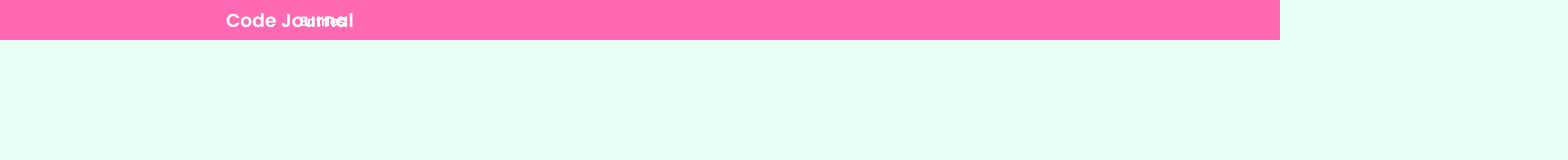
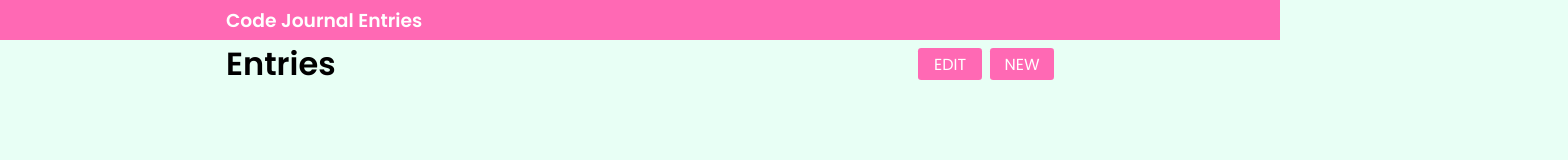
Before and after one commit to igracepark/code-journal, a website: page index.html in a window 1280 px wide. Shown: the whole page, 1568 px wide, since content can reach past the window. Drawn offline with Linux system fonts and the light colour scheme.

Commit message:
Added nav bar with styling.

```diff
--- a/css/styles.css
+++ b/css/styles.css
@@ -18,10 +18,16 @@ body {
   top: 0.4rem;
 }
 
-.entries-header-container > h5,
+/* .entries-header-container {
+  display: flex;
+  justify-content: flex-start;
+} */
+
+/* .entries-header-container > h3, */
 .header-container > h3 {
   margin: 0 auto;
   color: white;
+  position: relative;
 }
 
 .image-container {
@@ -108,7 +114,11 @@ body {
   outline: none;
 }
 
-div[data-view="entry-form"] {
+/* div[data-view="entry-form"] {
+  display: none;
+} */
+
+.hidden {
   display: none;
 }
 
@@ -138,6 +148,45 @@ li {
 
 .entries-header-container {
   position: absolute;
-  left: 18rem;
   top: 0.75rem;
+  left: 25rem;
 }
+
+.entries-subheader {
+  display: flex;
+  justify-content: space-between;
+}
+
+.entries-subheader > h1 {
+  margin: 0;
+}
+
+.nav-list-container {
+  display: flex;
+  text-transform: uppercase;
+}
+
+.nav-bar-container {
+  display: flex;
+  align-items: center;
+  justify-content: space-between;
+}
+
+.nav-list-container li {
+  padding: 0;
+  height: 2rem;
+  width: 4rem;
+  background-color: hotpink;
+  margin: 0.5rem;
+  border-radius: 0.2rem;
+  list-style-type: none;
+  text-decoration: none;
+  margin-right: 0;
+  padding-top: 0.25rem;
+  color: white;
+}
+
+a {
+  text-decoration: none;
+  color: white;
+}
--- a/index.html
+++ b/index.html
@@ -17,7 +17,9 @@
   <link rel="stylesheet" href="css/styles.css">
 </head>
 <body>
+
   <div class="header-bar"></div>
+  <div data-view="entry-form" class="hidden">
     <div class="container">
       <header>
         <div class="row">
@@ -26,7 +28,7 @@
           </div>
         </div>
       </header>
-    <div data-view="entry-form">
+
       <main>
         <div class="row">
           <div class="column-full">
@@ -62,17 +64,45 @@
         </form>
         </main>
       </div>
-
+    </div>
 
     <div data-view="entries">
+      <!-- <div class="container">
         <header>
           <div class="row">
             <div class="column-full entries-header-container">
               <h5>Entries</h5>
             </div>
           </div>
+        </header> -->
+
+
+    <div class="container">
+      <header>
+        <div class="row">
+          <div class="column-full header-container">
+            <h3>Code Journal Entries</h3>
+          </div>
+        </div>
       </header>
-          <ul>
+
+
+
+
+        <div class="row">
+          <div class="column-full entries-subheader align">
+            <h1>Entries</h1>
+              <nav class="nav-bar-container">
+                <ul class="nav-list-container">
+                  <li><a href="#">Edit</a></li>
+                  <li><a>New</a></li>
+                </ul>
+              </nav>
+          </div>
+        </div>
+
+
+          <ul class="entry-view-list">
             <!-- <li class="entry-list">
               <div class="row">
                 <div class="column-half image-entries-container">
@@ -87,6 +117,7 @@
           </ul>
         </div>
       </div>
+
   <script src="js/data.js"></script>
   <script src="js/main.js"></script>
 </body>
--- a/js/main.js
+++ b/js/main.js
@@ -74,9 +74,14 @@ function renderEntries(entries) {
 }
 
 window.addEventListener('DOMContentLoaded', function (event) {
+  // if (data.entries.length === 0) {
+  //   const noEntries = document.createElement('p');
+  //   noEntries.textContent = ('No entries have been recorded');
+  //   $entriesViewList.append(noEntries);
+  // }
   for (let i = 0; i < data.entries.length; i++) {
     const singleEntry = renderEntries(data.entries[i]);
-    const $entriesViewList = document.querySelector('ul');
+    const $entriesViewList = document.querySelector('.entry-view-list');
     $entriesViewList.append(singleEntry);
   }
 });
```
Lines whose indentation alone changed are shown as unchanged.
